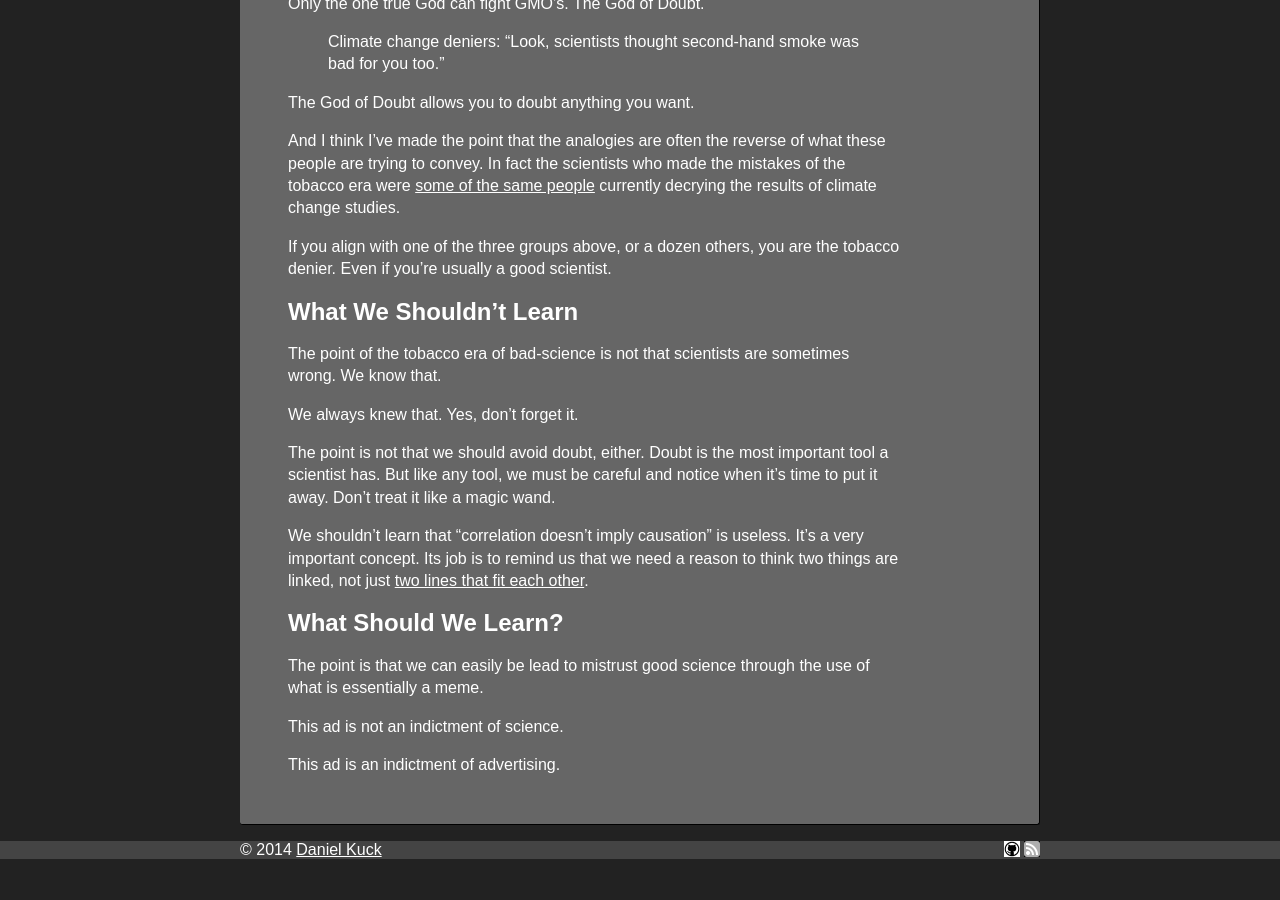
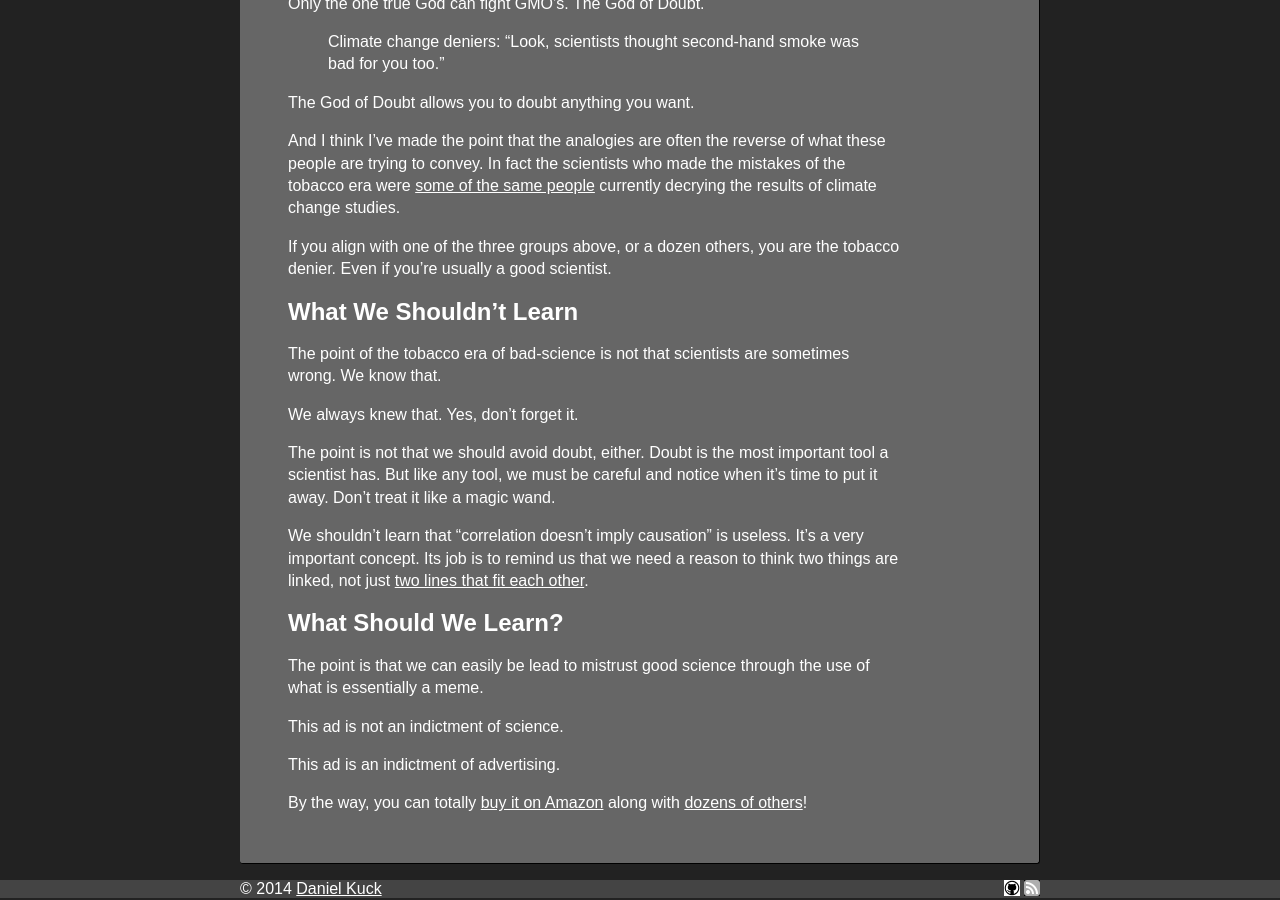
Before and after one commit to dankuck/dankuck.github.io, a Jekyll site: the page built from _posts/2014-06-12-those-tobacco-scientists.md, in a window 1280 px wide and 900 px high, scrolled down 2885 px. Built offline with Jekyll 4.4.1, drawn with Linux system fonts in a browser that asks for light colours; before the commit the page ends 3746 px from its top, so only the background shows below that.

Commit message:
You can buy it, by the way.

```diff
--- a/_posts/2014-06-12-those-tobacco-scientists.md
+++ b/_posts/2014-06-12-those-tobacco-scientists.md
@@ -133,3 +133,7 @@ The point is that we can easily be lead to mistrust good science through the use
 This ad is not an indictment of science.
 
 This ad is an indictment of advertising.
+
+
+
+By the way, you can totally <a href="http://www.amazon.com/Doctors-Smoke-CAMELS-Cigarette-Glossy/dp/B00DV79Y9W/ref=sr_1_2?tag={{ azntag }}">buy it on Amazon</a> along with <a href="http://www.amazon.com/s/ref=nb_sb_noss?url=search-alias%3Daps&field-keywords=doctors%20smoke%20camels&tag={{ azntag }}">dozens of others</a>!
```
